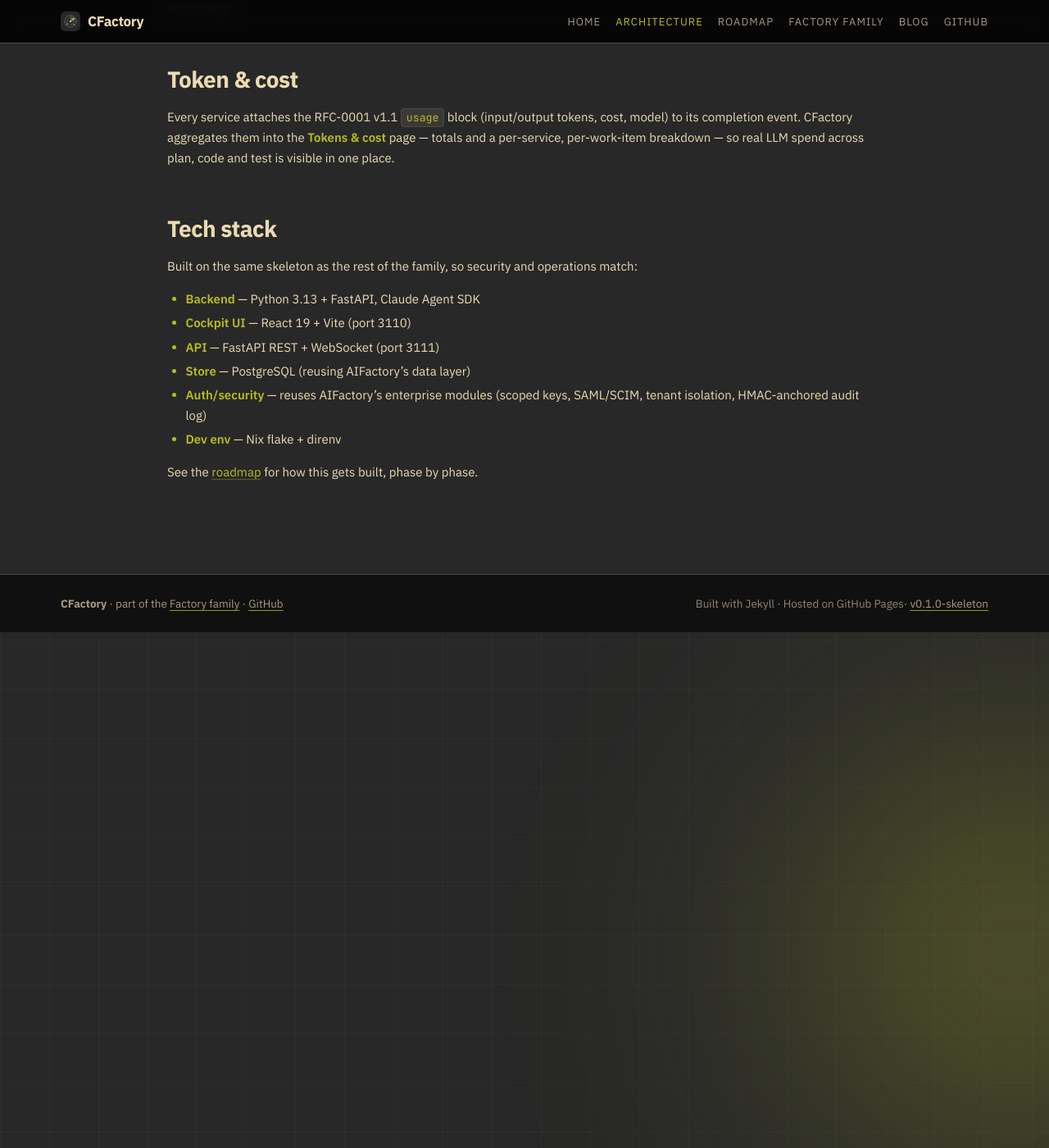
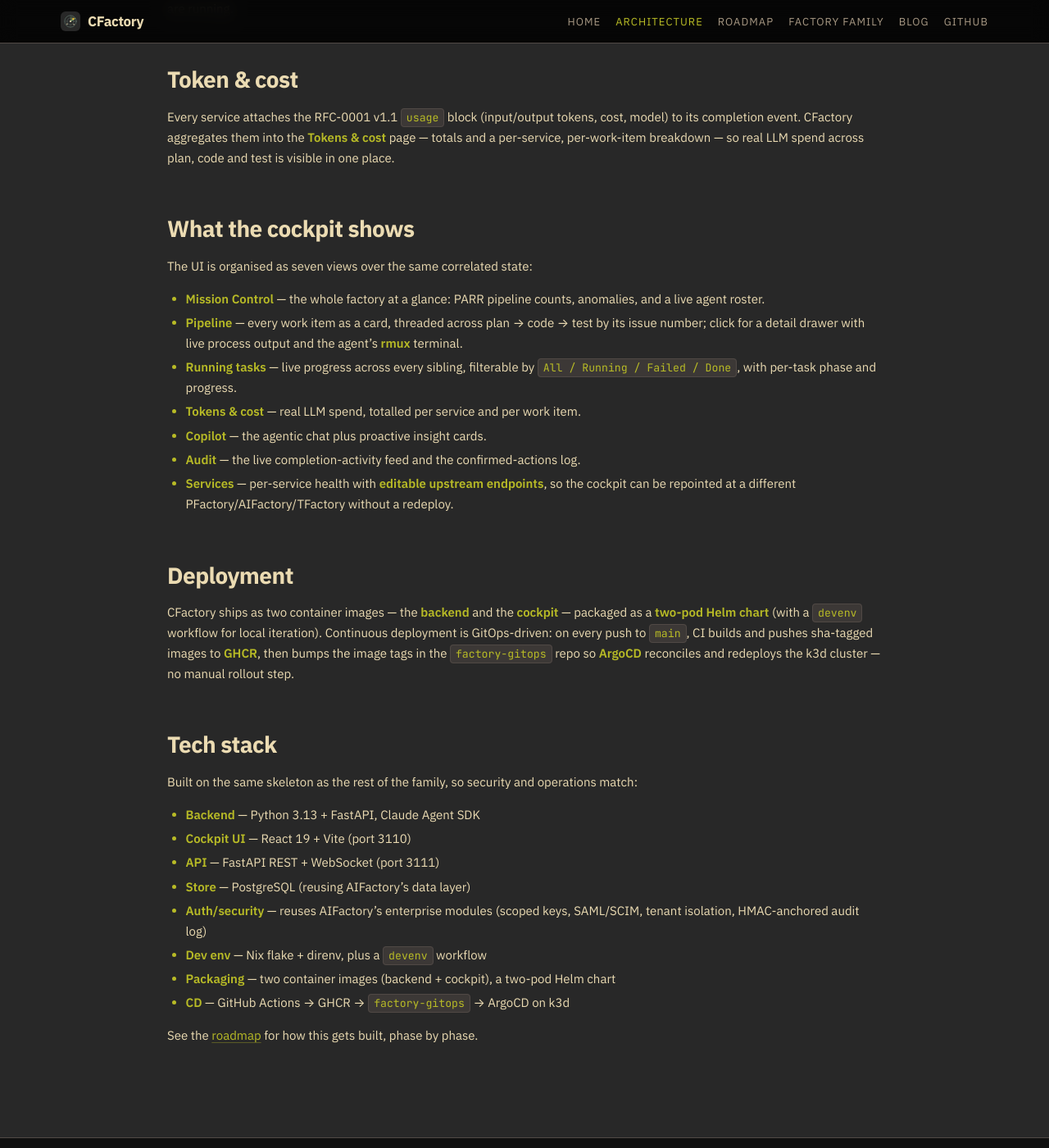
Before and after one commit to olafkfreund/CFactory, a Jekyll site: the page built from docs/architecture.md, in a window 1280 px wide and 1400 px high, scrolled down 2023 px. Shown: the whole window at 82% size. Built offline with Jekyll 4.4.1, drawn with Linux system fonts in a browser that asks for light colours.

Commit message:
docs(blog): showcase the cockpit — 7-view tour + roadmap/architecture refresh
New post "The cockpit takes shape: seven views, one factory" with the seven
cockpit views (Mission Control, Pipeline, Running tasks, Tokens, Copilot, Audit,
Services) and a recap of the last three days: task detail drawer + rmux, Opus 4.8
default, running-tasks/audit/service-health, containerize + two-pod Helm + devenv,
and CI build/push → factory-gitops → ArgoCD CD.

Roadmap: add Phase 6 (operate, not just observe) and Phase 7 (ship continuously).
Architecture: add the seven-views section + a Deployment/GitOps section and update
the tech stack.

Co-Authored-By: Claude Opus 4.8 (1M context) <noreply@anthropic.com>

```diff
--- a/docs/architecture.md
+++ b/docs/architecture.md
@@ -98,6 +98,33 @@ cost, model) to its completion event. CFactory aggregates them into the
 **Tokens & cost** page — totals and a per-service, per-work-item breakdown — so
 real LLM spend across plan, code and test is visible in one place.
 
+## What the cockpit shows
+
+The UI is organised as seven views over the same correlated state:
+
+- **Mission Control** — the whole factory at a glance: PARR pipeline counts,
+  anomalies, and a live agent roster.
+- **Pipeline** — every work item as a card, threaded across plan → code → test by
+  its issue number; click for a detail drawer with live process output and the
+  agent's **rmux** terminal.
+- **Running tasks** — live progress across every sibling, filterable by
+  `All / Running / Failed / Done`, with per-task phase and progress.
+- **Tokens & cost** — real LLM spend, totalled per service and per work item.
+- **Copilot** — the agentic chat plus proactive insight cards.
+- **Audit** — the live completion-activity feed and the confirmed-actions log.
+- **Services** — per-service health with **editable upstream endpoints**, so the
+  cockpit can be repointed at a different PFactory/AIFactory/TFactory without a
+  redeploy.
+
+## Deployment
+
+CFactory ships as two container images — the **backend** and the **cockpit** —
+packaged as a **two-pod Helm chart** (with a `devenv` workflow for local
+iteration). Continuous deployment is GitOps-driven: on every push to `main`, CI
+builds and pushes sha-tagged images to **GHCR**, then bumps the image tags in the
+`factory-gitops` repo so **ArgoCD** reconciles and redeploys the k3d cluster — no
+manual rollout step.
+
 ## Tech stack
 
 Built on the same skeleton as the rest of the family, so security and operations
@@ -109,6 +136,8 @@ match:
 - **Store** — PostgreSQL (reusing AIFactory's data layer)
 - **Auth/security** — reuses AIFactory's enterprise modules (scoped keys, SAML/SCIM,
   tenant isolation, HMAC-anchored audit log)
-- **Dev env** — Nix flake + direnv
+- **Dev env** — Nix flake + direnv, plus a `devenv` workflow
+- **Packaging** — two container images (backend + cockpit), a two-pod Helm chart
+- **CD** — GitHub Actions → GHCR → `factory-gitops` → ArgoCD on k3d
 
 See the [roadmap](/roadmap/) for how this gets built, phase by phase.
```
Also changed, not shown: docs/_posts/2026-06-07-the-cockpit-takes-shape.md (added, +98 -0 lines), docs/roadmap.md (+20 -0 lines), docs/assets/blog/2026-06-07/audit.png (added), docs/assets/blog/2026-06-07/copilot.png (added), docs/assets/blog/2026-06-07/mission-control.png (added), docs/assets/blog/2026-06-07/pipeline.png (added), docs/assets/blog/2026-06-07/running-tasks.png (added), docs/assets/blog/2026-06-07/services.png (added), docs/assets/blog/2026-06-07/tokens.png (added).
